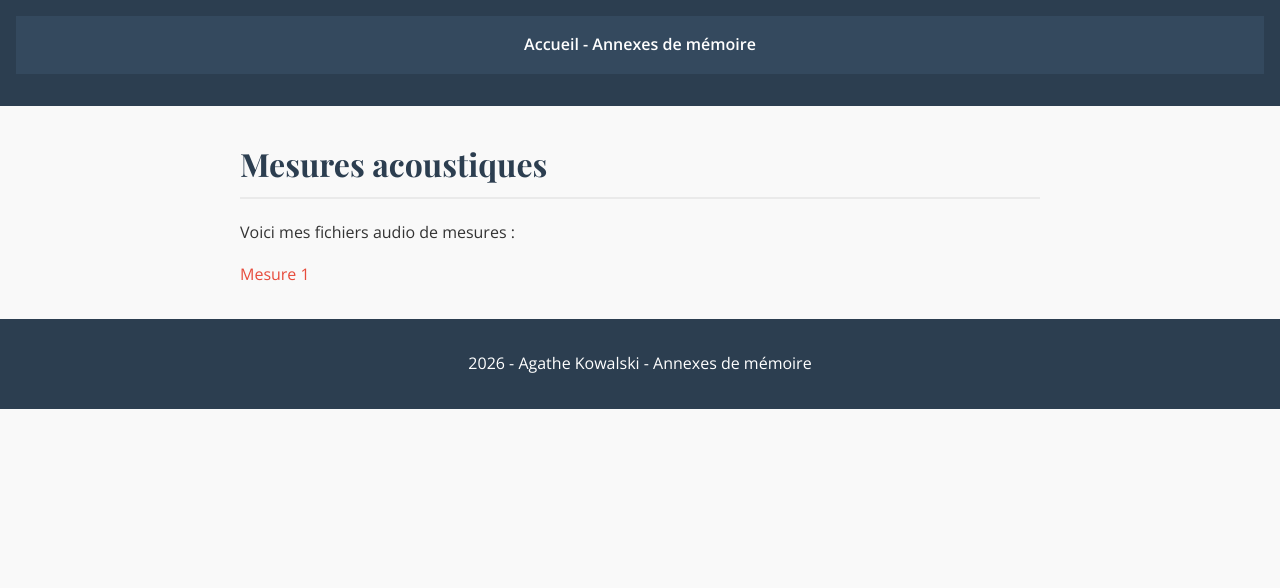
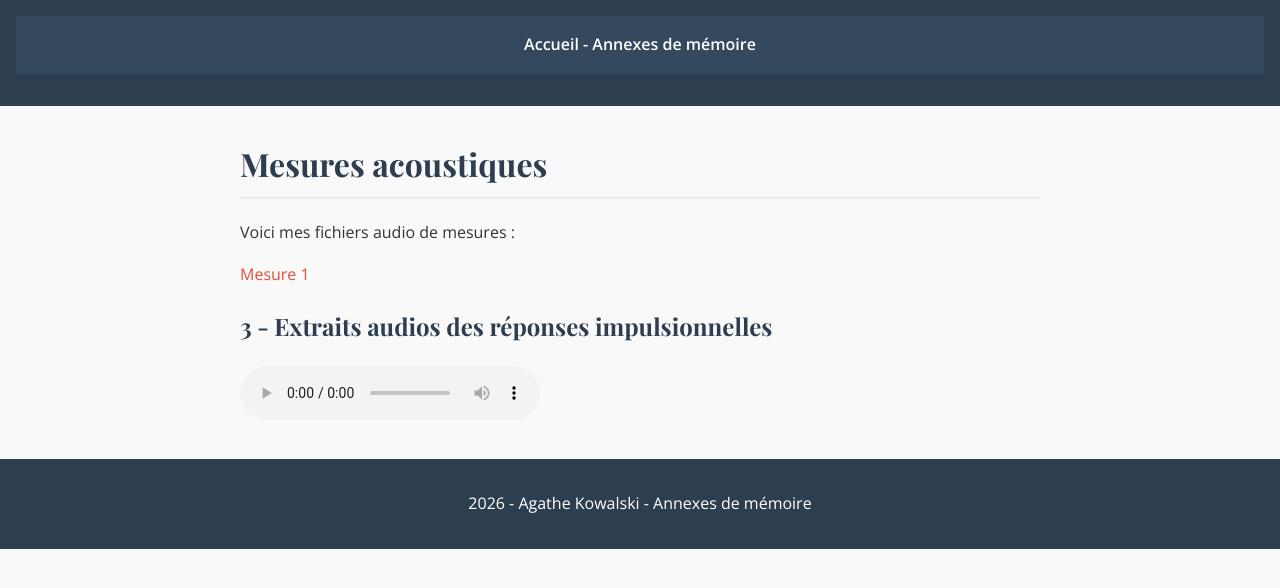
Before and after one commit to agathekowalski/ensll_memoire_p2026, a Jekyll site: the page built from mesures/index.md, in a window 1280 px wide. Shown: the top 588 px of the page. Built offline with Jekyll 4.4.1, drawn with Linux system fonts in a browser that asks for light colours.

Commit message:
Update index.md

```diff
--- a/mesures/index.md
+++ b/mesures/index.md
@@ -8,3 +8,9 @@ title: Mesures acoustiques
 Voici mes fichiers audio de mesures :
 
 - [Mesure 1](/ensll_memoire_p2026/assets/audios/extrait1.mp3)
+
+## 3 - Extraits audios des réponses impulsionnelles
+
+<audio controls>
+  <source src="{{ '/simulations/extrait1.mp3' | relative_url }}" type="audio/mpeg">
+</audio>
```
